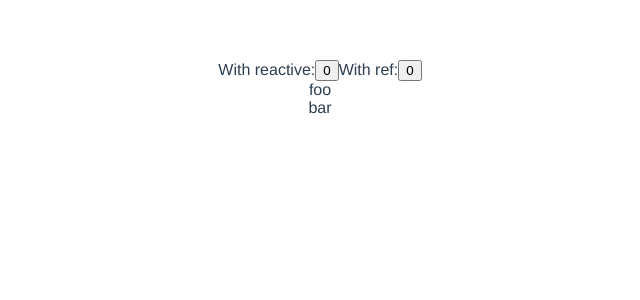
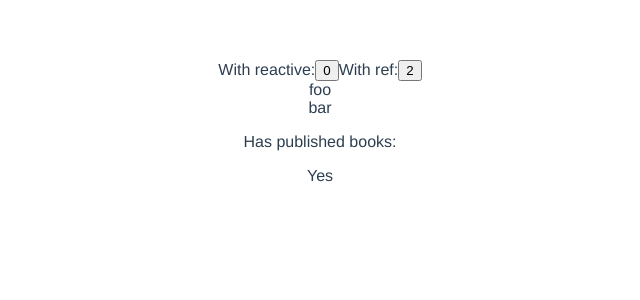
Before and after one commit to batuhanOnur/Vue3, a Vue app: page / in a window 1280 px wide. Shown: the top 300 px of the page, without its empty margins (320-960 px from the left). Built offline with nearby package versions, Linux system fonts and the light colour scheme.

Commit message:
computed and lifecyle hooks

```diff
--- a/src/App.vue
+++ b/src/App.vue
@@ -12,15 +12,18 @@
   <div v-for="item in state.arr" :key="item">
     {{ item }}
   </div>
+
+  <p>Has published books:</p>
+  <span>{{ publishedBooksMessage }}</span>
 </template>
 
 <script setup>
-import { reactive, nextTick, ref } from 'vue';
+import { reactive, nextTick, ref, computed, onMounted, onUpdated } from 'vue';
 
   // It only works for object types, It cannot hold primitive types such as string, number or boolean.
   const state = reactive({ count: 0, arr: ['foo', 'bar'] })
   // allows us to create reactive "refs" that can hold any value type
-  const refNumber = ref(0);
+  const refNumber = ref(2);
 
   function increment() {
     state.count++;
@@ -44,6 +47,29 @@ import { reactive, nextTick, ref } from 'vue';
     refNumber.value++;
   }
 
+  /* COMPUTED */
+  const author = reactive({
+  name: 'John Doe',
+  books: [
+    'Vue 2 - Advanced Guide',
+    'Vue 3 - Basic Guide',
+    'Vue 4 - The Mystery'
+  ]
+})
+
+// a computed ref
+  const publishedBooksMessage = computed(() => {
+    return author.books.length > 0 ? 'Yes' : 'No'
+  })
+
+  onMounted(()=>{
+    console.log('on mounted ref', refNumber.value);
+  })
+
+  onUpdated(()=>{
+    console.log('updated')
+  })
+
 
 </script>
 
```
